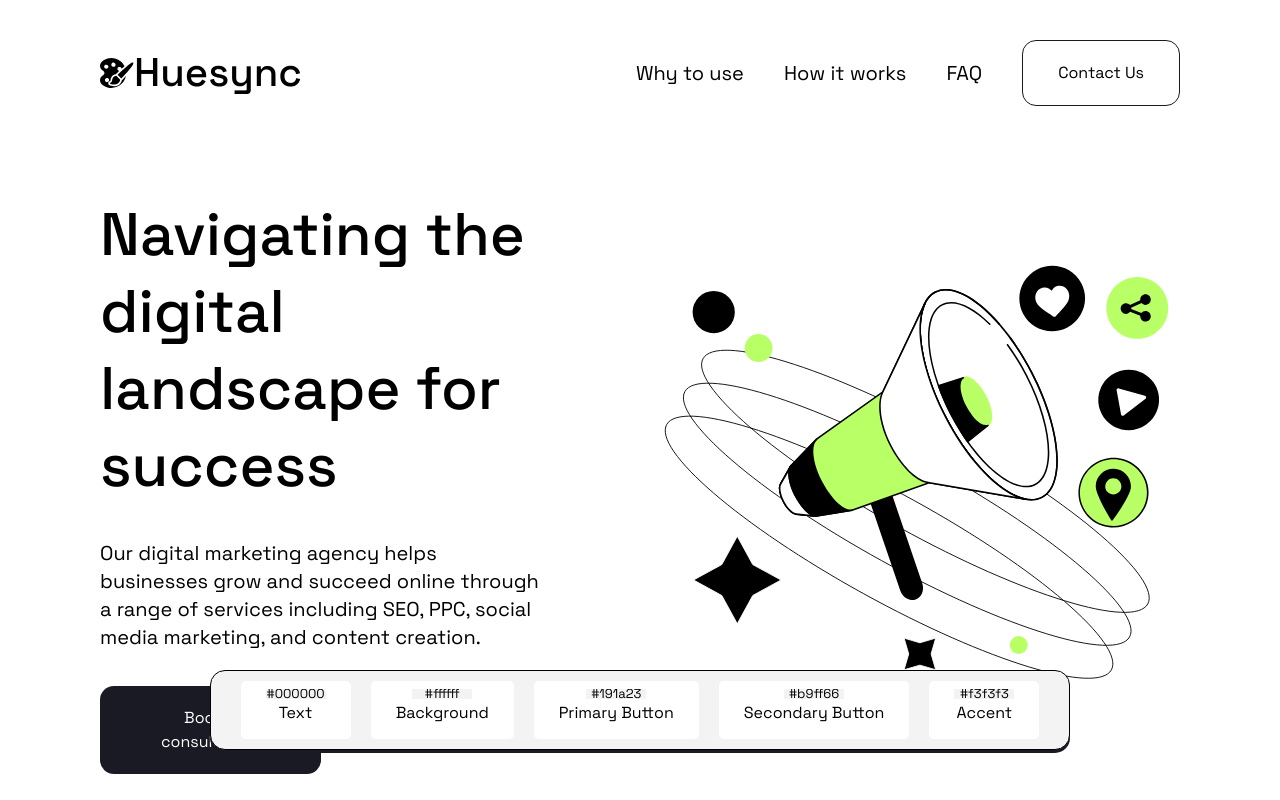
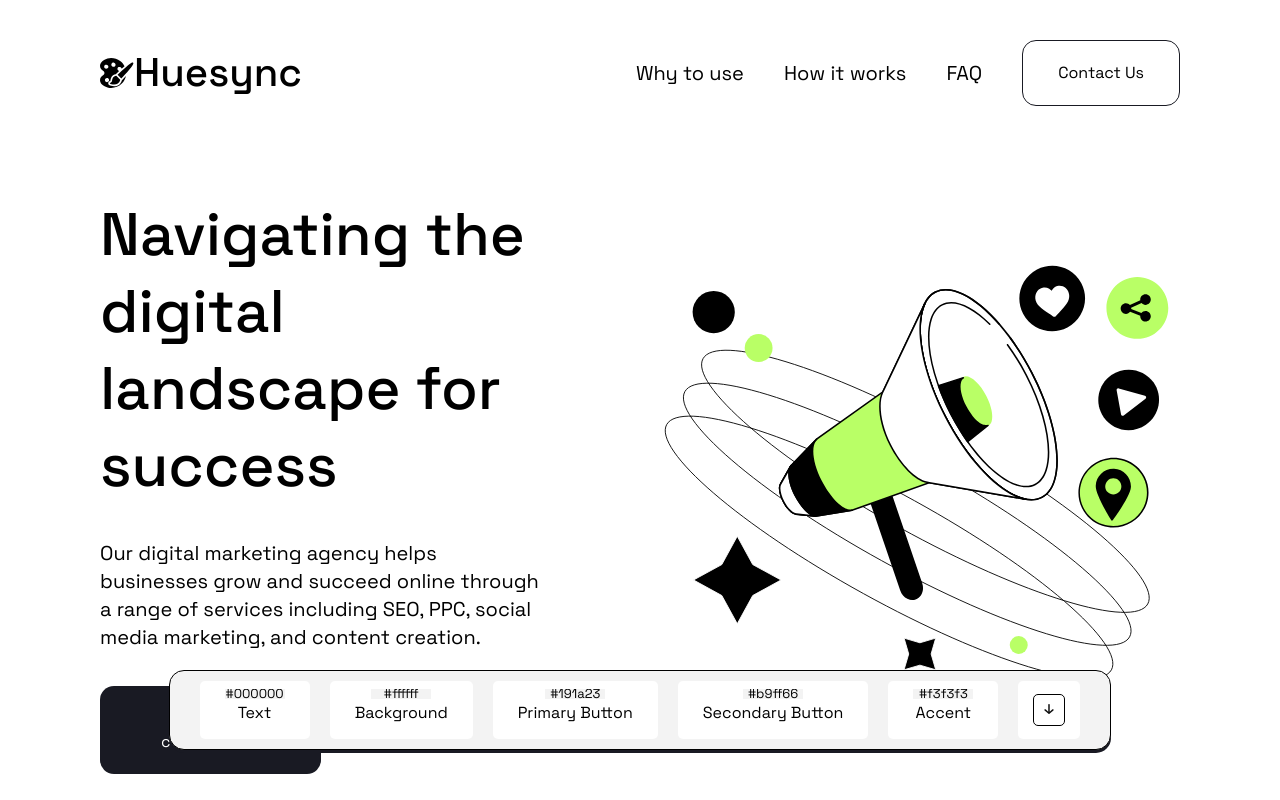
Before and after one commit to tyomll/huesync, a Next.js app: page / in a window 1280 px wide. Shown: the top 800 px of the page. Built offline with nearby package versions, Linux system fonts and the light colour scheme.

Commit message:
Add: Exporting color palette in txt format functionality.

```diff
--- a/src/components/screens/home/sections/hero/HeroImage.tsx
+++ b/src/components/screens/home/sections/hero/HeroImage.tsx
@@ -15,7 +15,7 @@ const HeroImage: FC = () => {
 						className="fill-primary"
 						d="M311.536 432.535L329.137 427.349L324.001 445L329.137 462.601L311.536 457.465L293.885 462.601L299.07 445L293.885 427.349L311.536 432.535Z"
 						stroke="white"
-						stroke-miterlimit="10"
+						strokeMiterlimit="10"
 					/>
 				</g>
 				<g clipPath="url(#clip1_332_1228)">
@@ -23,7 +23,7 @@ const HeroImage: FC = () => {
 						className="fill-primary"
 						d="M125.484 345.509L156.96 362.659L125.484 379.947L108.266 411.354L91.0468 379.947L59.5708 362.659L91.0468 345.509L108.266 313.964L125.484 345.509Z"
 						stroke="white"
-						stroke-miterlimit="10"
+						strokeMiterlimit="10"
 					/>
 				</g>
 				<path
--- a/src/components/toolbar/AccentButton.tsx
+++ b/src/components/toolbar/AccentButton.tsx
@@ -1,4 +1,4 @@
-import { useCurrentColor } from "../hooks/useCurrentColor";
+import { useCurrentColor } from "../../hooks/useCurrentColor";
 
 const AccentButton = () => {
 	const { currentColor, handleCurrentColorChange } =
--- a/src/components/toolbar/BackgroundButton.tsx
+++ b/src/components/toolbar/BackgroundButton.tsx
@@ -1,4 +1,4 @@
-import { useCurrentColor } from "../hooks/useCurrentColor";
+import { useCurrentColor } from "../../hooks/useCurrentColor";
 
 const BackgroundButton = () => {
 	const { currentColor, handleCurrentColorChange } =
@@ -6,7 +6,7 @@ const BackgroundButton = () => {
 
 	return (
 		<label
-		className="flex flex-col items-center h-full px-[25px] bg-[#ffffff] rounded-[5px] gap-[5px] cursor-pointer"
+			className="flex flex-col items-center h-full px-[25px] bg-[#ffffff] rounded-[5px] gap-[5px] cursor-pointer"
 			htmlFor="background"
 		>
 			<div className="w-[60px] h-[10px]">
--- /dev/null
+++ b/src/components/toolbar/ExportButton.tsx
@@ -0,0 +1,29 @@
+import { useCreateFile } from "@/hooks/useCreateFile";
+import React from "react";
+
+const ExportButton = () => {
+	const { createFile } = useCreateFile();
+	return (
+		<div
+			className="flex flex-col justify-center items-center h-full px-[15px] bg-[#ffffff] rounded-[5px] gap-[5px] cursor-pointer"
+			onClick={() => createFile()}
+		>
+			<div className="w-fit h-fit border-[1px] border-[#000000] rounded-[5px]">
+				<svg
+					xmlns="http://www.w3.org/2000/svg"
+					width="30"
+					height="30"
+					viewBox="0 0 33 32"
+					fill="none"
+				>
+					<path
+						d="M17.3248 17.8251V10.2169C17.3248 9.98865 17.2335 9.78186 17.0831 9.63415C16.9328 9.48376 16.726 9.39246 16.5004 9.39246C16.2721 9.39246 16.0653 9.48376 15.9176 9.63415C15.7672 9.78455 15.6759 9.98865 15.6759 10.2169V17.8251L12.7433 15.2657C12.5741 15.118 12.3593 15.0509 12.1498 15.0616C11.9376 15.0751 11.7335 15.1664 11.5805 15.3356C11.4301 15.5048 11.3629 15.7196 11.3737 15.9291C11.3871 16.1386 11.4784 16.3427 11.6476 16.493L15.9552 20.2528C16.1137 20.3925 16.3124 20.4596 16.5084 20.4596C16.7045 20.4596 16.9005 20.3844 17.0509 20.2448L21.3558 16.485C21.5197 16.3346 21.611 16.1332 21.6244 15.9264C21.6378 15.7169 21.568 15.5048 21.4176 15.3356L21.4122 15.3302C21.2619 15.1637 21.0578 15.0751 20.851 15.0616H20.8483C20.6388 15.0509 20.424 15.118 20.2548 15.2684L17.3248 17.8251Z"
+						fill="#0F0F0F"
+					></path>
+				</svg>
+			</div>
+		</div>
+	);
+};
+
+export default ExportButton;
--- a/src/components/toolbar/PrimaryButton.tsx
+++ b/src/components/toolbar/PrimaryButton.tsx
@@ -1,4 +1,4 @@
-import { useCurrentColor } from "../hooks/useCurrentColor";
+import { useCurrentColor } from "../../hooks/useCurrentColor";
 
 const PrimaryButton = () => {
 	const { currentColor, handleCurrentColorChange } = useCurrentColor(
--- a/src/components/toolbar/SecondaryButton.tsx
+++ b/src/components/toolbar/SecondaryButton.tsx
@@ -1,5 +1,5 @@
 import React from "react";
-import { useCurrentColor } from "../hooks/useCurrentColor";
+import { useCurrentColor } from "../../hooks/useCurrentColor";
 
 const SecondaryButton = () => {
 	const { currentColor, handleCurrentColorChange } = useCurrentColor(
--- a/src/components/toolbar/TextButton.tsx
+++ b/src/components/toolbar/TextButton.tsx
@@ -1,4 +1,4 @@
-import { useCurrentColor } from "../hooks/useCurrentColor";
+import { useCurrentColor } from "../../hooks/useCurrentColor";
 
 const TextButton = () => {
 	const { currentColor, handleCurrentColorChange } =
--- a/src/components/toolbar/Toolbar.tsx
+++ b/src/components/toolbar/Toolbar.tsx
@@ -4,6 +4,7 @@ import BackgroundButton from "./BackgroundButton";
 import PrimaryButton from "./PrimaryButton";
 import SecondaryButton from "./SecondaryButton";
 import AccentButton from "./AccentButton";
+import ExportButton from "./ExportButton";
 
 const Toolbar: FC = () => {
 	const shadow = { boxShadow: "0px 3px 0px #191A23" };
@@ -18,6 +19,7 @@ const Toolbar: FC = () => {
 			<PrimaryButton />
 			<SecondaryButton />
 			<AccentButton />
+			<ExportButton />
 		</div>
 	);
 };
--- /dev/null
+++ b/src/hooks/useCreateFile.tsx
@@ -0,0 +1,30 @@
+import { usePalette } from "@/hooks/usePalette";
+
+export const useCreateFile = () => {
+	const { createPalette, palette } = usePalette();
+	createPalette();
+	const textContent = `Your selected colors:
+		Primary: ${palette.primary}
+		Secondary: ${palette.secondary}
+		Primary Button: ${palette.primaryButton}
+		Secondary Button: ${palette.secondaryButton}
+		Accent: #ffb084 ${palette.accent}
+Thanks for using Huesync!`;
+
+	const fileName = "colors";
+	const createFile = () => {
+		const blob = new Blob([textContent], { type: "text/plain" });
+
+		const downloadLink = document.createElement("a");
+		const url = URL.createObjectURL(blob);
+
+		downloadLink.href = url;
+		downloadLink.download = fileName;
+		document.body.appendChild(downloadLink);
+		downloadLink.click();
+		document.body.removeChild(downloadLink);
+		URL.revokeObjectURL(url);
+	};
+
+	return { createFile };
+};
--- /dev/null
+++ b/src/hooks/usePalette.tsx
@@ -0,0 +1,34 @@
+import { useEffect, useState } from "react";
+
+export const usePalette = () => {
+	interface IPalette {
+		[key: string]: string;
+	}
+
+	const labels = [
+		{ colorName: "--primary-color", label: "primary" },
+		{ colorName: "--secondary-color", label: "secondary" },
+		{ colorName: "--primary-button-color", label: "primaryButton" },
+		{ colorName: "--secondary-button-color", label: "secondaryButton" },
+		{ colorName: "--accent-color", label: "accent" },
+	];
+	const palette: IPalette = {
+		primary: "",
+		secondary: "",
+		primaryButton: "",
+		secondaryButton: "",
+		accent: "",
+	};
+
+	const createPalette = () => {
+		labels.map((item) => {
+			const label = item.label;
+			const color = getComputedStyle(document.documentElement).getPropertyValue(
+				item.colorName
+			);
+			palette[label] = color;
+		});
+	};
+
+	return { createPalette, palette };
+};
```
Also changed, not shown: src/hooks/useCurrentColor.tsx (renamed from src/components/hooks/useCurrentColor.tsx).
